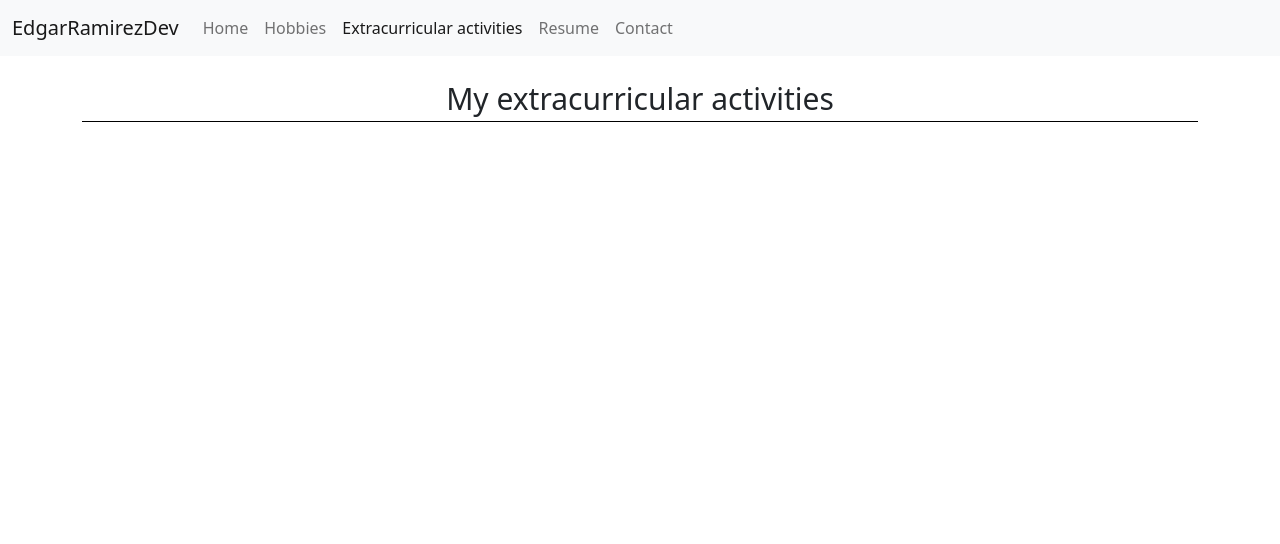
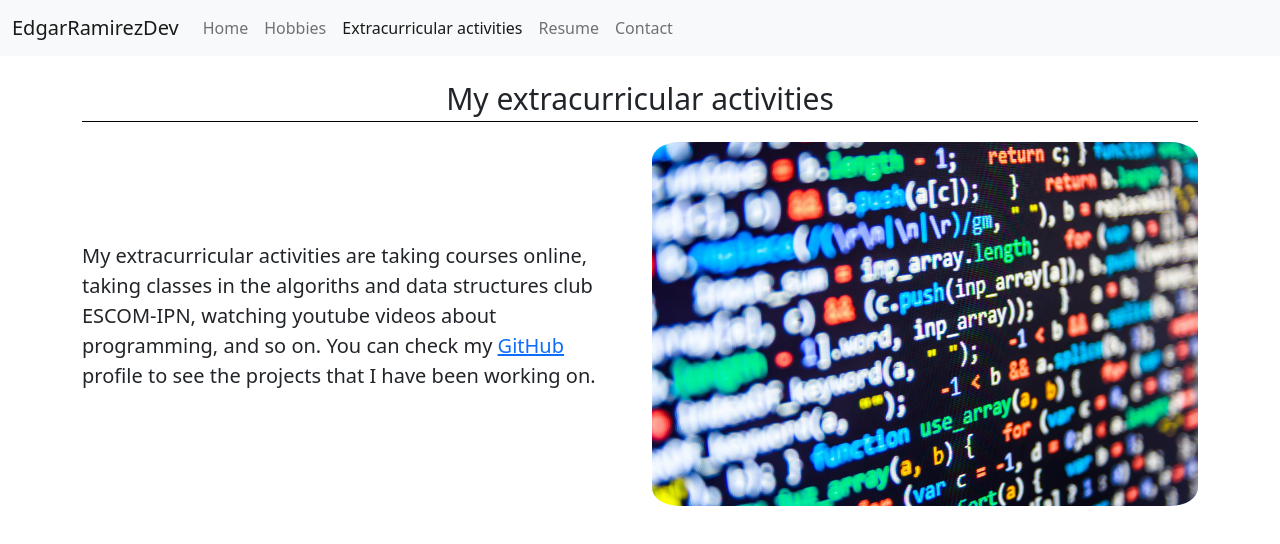
Before and after one commit to EdgarRamirezFuentes/CS50-Introduction-to-computer-science, a plain HTML site: page week_8/homepage/extracurricular_activities.html in a window 1280 px wide. Drawn offline with nearby package versions, Linux system fonts and the light colour scheme.

Commit message:
week 8 finished

```diff
--- a/week_8/homepage/extracurricular_activities.html
+++ b/week_8/homepage/extracurricular_activities.html
@@ -26,11 +26,14 @@
         <div class="container">
             <p class="title text-center animated bounceInLeft">My extracurricular activities</p>
             <div class="row">
-                <p class="fs-5">
-
-                </p>
-                <div class="col-md-12">
-                    <!--<img src="{%static 'EdgarRamirezWeb/img/edgarComputer.jpg' %}">-->
+                <div class="col-12 col-lg-6 d-flex justify-content-center align-items-center">
+                    <p class="fs-5">
+                        My extracurricular activities are taking courses online, taking classes in the algoriths and data structures club ESCOM-IPN, watching youtube videos about programming, and so on.
+                        You can check my <a href="https://github.com/EdgarRamirezFuentes" target="_blank">GitHub</a> profile to see the projects that I have been working on.
+                    </p>
+                </div>
+                <div class="col-12 col-lg-6">
+                    <img src="./static/media/programming.jpg" alt="programming">
                 </div>
             </div>
         </div>
```
Also changed, not shown: week_8/homepage/contact.html (+1 -1 lines), week_8/homepage/static/media/programming.jpg (added).
